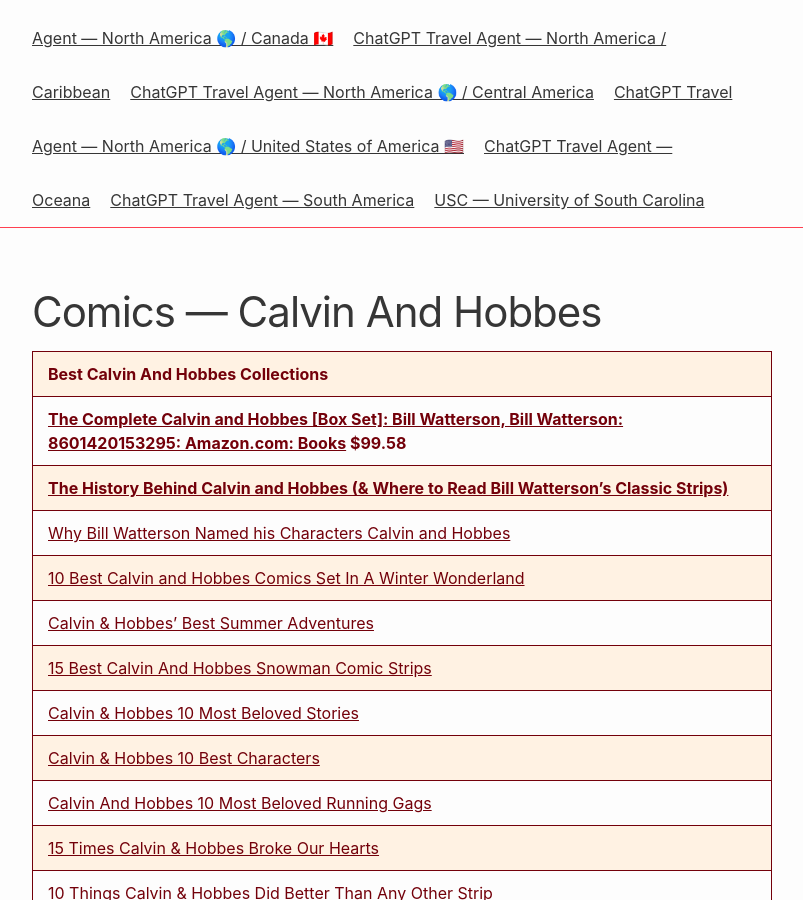
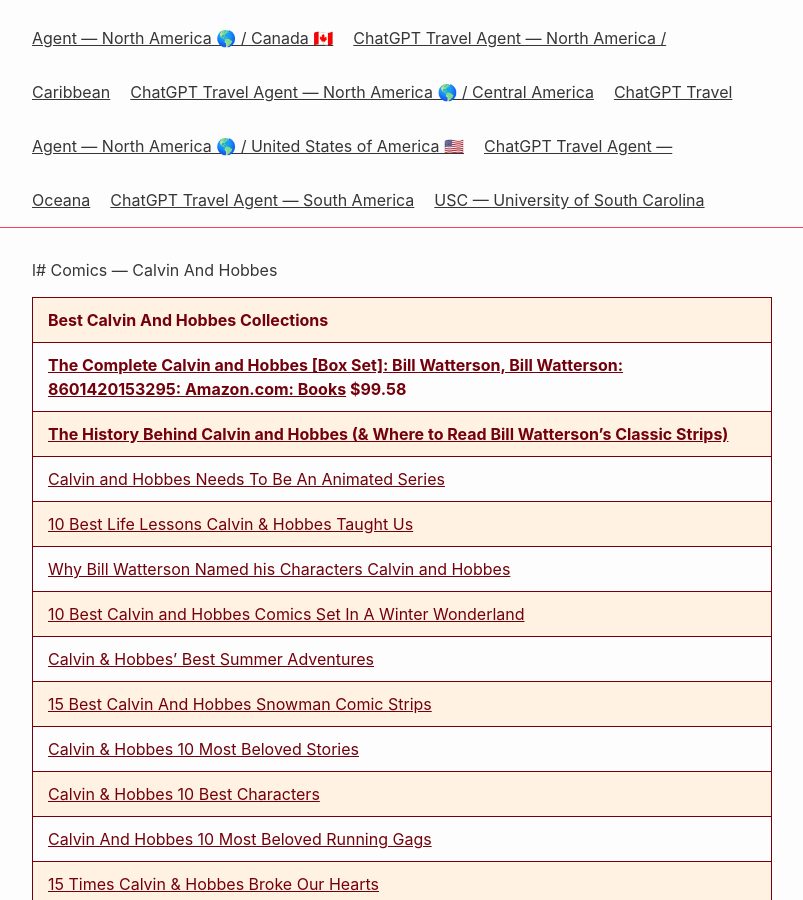
Before and after one commit to RalphHightower/RalphHightower, a Jekyll site: the page built from Comics/CalvinAndHobbes.md, in a window 1280 px wide and 900 px high, scrolled down 1236 px. Shown: the whole window, without its empty margins (238-1041 px from the left). Built offline with Jekyll 4.4.1, drawn with Linux system fonts in a browser that asks for light colours; our own code applies the rules of GitHub Pages for plain Markdown files; some of the changed text lies outside the part shown.

Commit message:
[docs](doc): Update CalvinAndHobbes(extended description)

```diff
--- a/Comics/CalvinAndHobbes.md
+++ b/Comics/CalvinAndHobbes.md
@@ -1,9 +1,11 @@
-# Comics — Calvin And Hobbes
+l# Comics — Calvin And Hobbes
 
 | Best Calvin And Hobbes Collections |
 |---|
 | **[The Complete Calvin and Hobbes \[Box Set\]: Bill Watterson, Bill Watterson: 8601420153295: Amazon.com: Books](https://www.amazon.com/Complete-Calvin-Hobbes-Box-Set/dp/0740748475?tag=gamespot-bfcm-20 ) $99.58** |
 | **[The History Behind Calvin and Hobbes (& Where to Read Bill Watterson's Classic Strips)](https://www.cbr.com/calvin-hobbes-reading-guide/ )** |
+| [Calvin and Hobbes Needs To Be An Animated Series](https://www.cbr.com/calvin-and-hobbes-animated-series/ ) |
+| [10 Best Life Lessons Calvin & Hobbes Taught Us](https://www.cbr.com/calvin-hobbes-best-life-lesson/ ) |
 | [Why Bill Watterson Named his Characters Calvin and Hobbes](https://www.cbr.com/calvin-hobbes-name-inspiration-trivia/ ) |
 | [10 Best Calvin and Hobbes Comics Set In A Winter Wonderland](https://www.cbr.com/calvin-and-hobbes-best-winter-wonderland-comics/) |
 | [Calvin & Hobbes' Best Summer Adventures](https://www.cbr.com/calvin-hobbes-best-summer-vacation-comic-strips/ ) |
```
